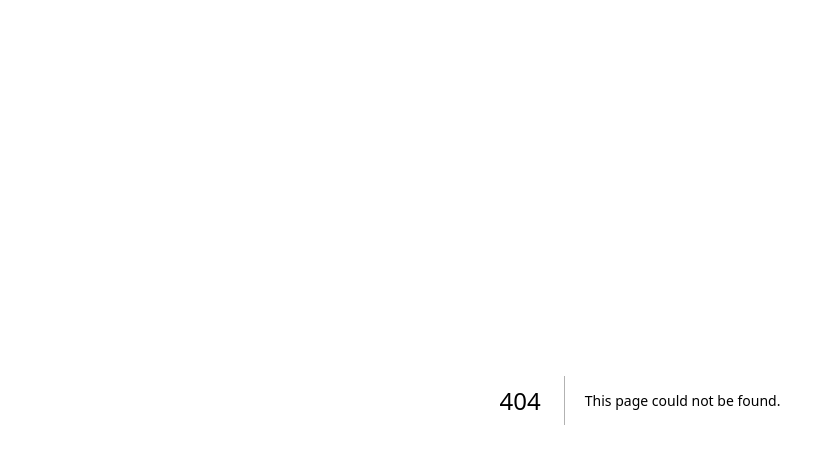
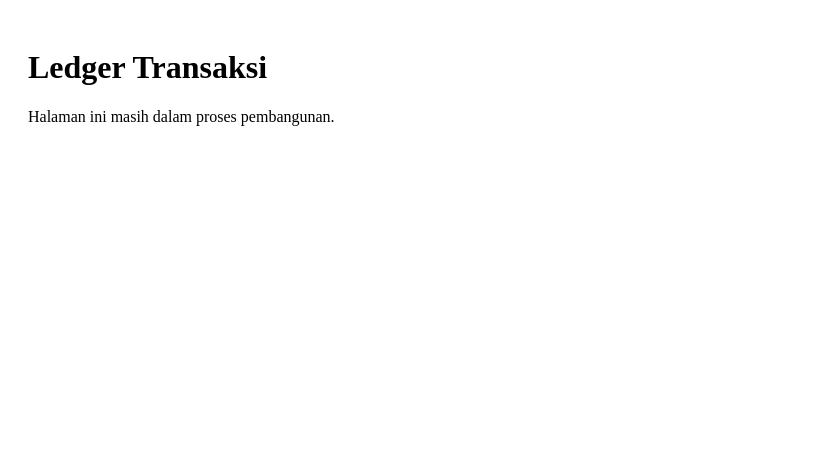
Before and after one commit to andiewirrawan/untunglah, a Next.js app: page /dashboard/ledger in a window 1280 px wide. Before the commit this address had no page. Shown: the top 464 px of the page, without its empty margins (0-815 px from the left). Built offline with nearby package versions, Linux system fonts and the light colour scheme.

Commit message:
Update ledger session

```diff
--- /dev/null
+++ b/app/dashboard/ledger/page.tsx
@@ -0,0 +1,9 @@
+export default function LedgerPage() {
+  return (
+    <main style={{ padding: 20 }}>
+      <h1>Ledger Transaksi</h1>
+
+      <p>Halaman ini masih dalam proses pembangunan.</p>
+    </main>
+  );
+}
--- a/app/dashboard/page.tsx
+++ b/app/dashboard/page.tsx
@@ -44,7 +44,9 @@ export default function DashboardPage() {
 
       <div style={{ display: "grid", gap: 10 }}>
 
-        <button>📒 Ledger Transaksi</button>
+        <button onClick={() => router.push("/dashboard/ledger")}>
+  📒 Ledger Transaksi
+</button>
 
         <button>💰 Cash Count</button>
 
```
